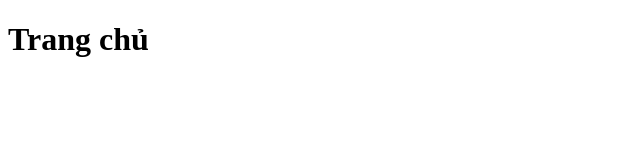
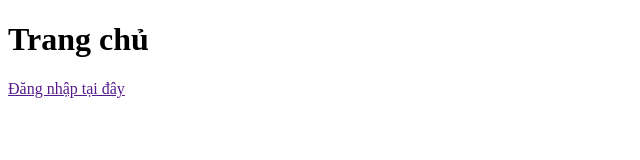
Before and after one commit to ngobathien/test_git, a plain HTML site: page index.html in a window 1280 px wide. Shown: the whole page, without its empty margins (0-640 px from the left). Drawn offline with Linux system fonts and the light colour scheme.

Commit message:
Thêm đăng nhập vào index.html

```diff
--- a/index.html
+++ b/index.html
@@ -9,6 +9,7 @@
 
 <body>
     <h1>Trang chủ</h1>
+    <a href="">Đăng nhập tại đây</a>
 </body>
 
 </html>
```
